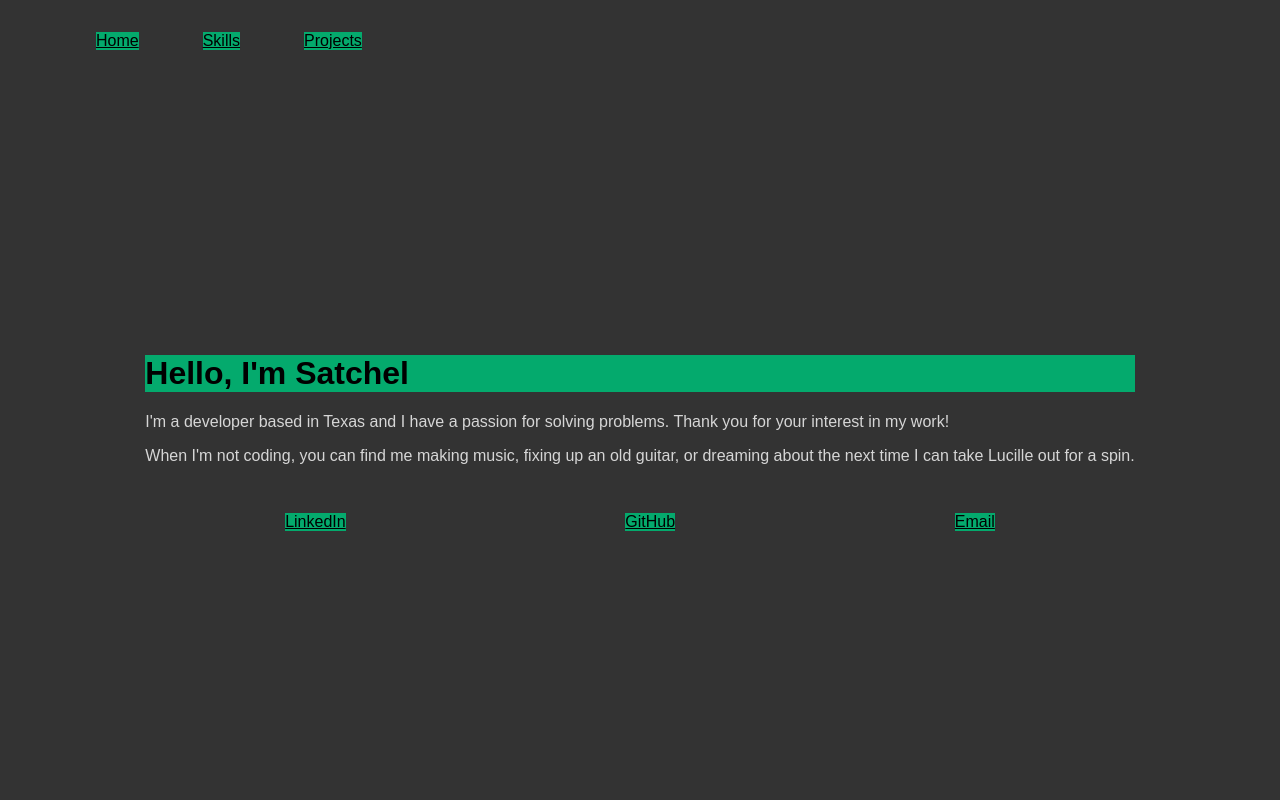
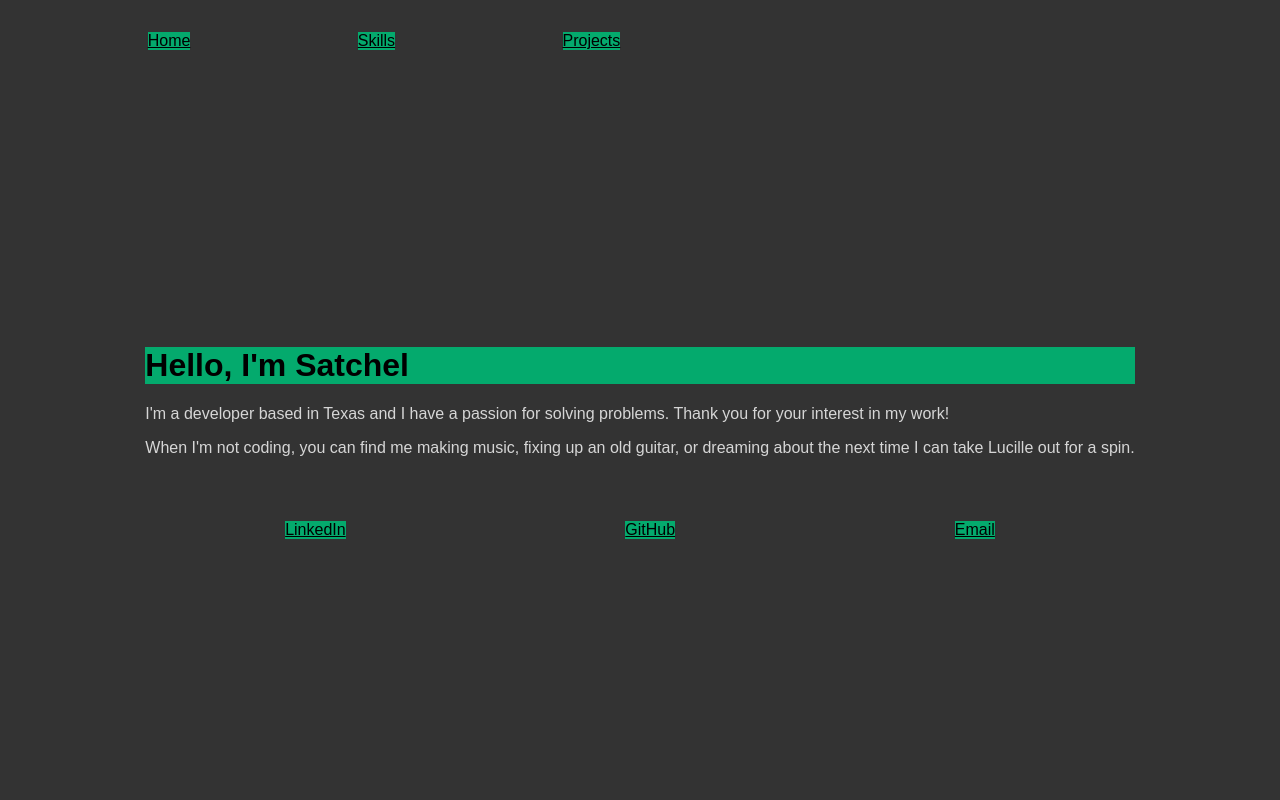
Before and after one commit to satch-mo/satch-mo.github.io, a plain HTML site: page index.html in a window 1280 px wide. Shown: the top 800 px of the page. Drawn offline with Linux system fonts and the light colour scheme; a script that the page names is missing.

Commit message:
progress

```diff
--- a/styles.css
+++ b/styles.css
@@ -25,9 +25,15 @@ body {
     position:fixed;
     display:flex;
     justify-content:space-around;
-    align-items:center;
     top:0;
     z-index:2;
+    width:50vw;
+  }
+
+  #contact {
+  display: flex;
+  justify-content: space-around;
+  margin-top:2em;
   }
 
   #welcome {
@@ -49,12 +55,6 @@ body {
   }
 
   #project-container {
-  height: 100vh;
+    height: 100vh;
     width: 100%;
 }
-
-  #contact {
-  display: flex;
-  justify-content: space-around;
-  align-items: center;
-}
```
